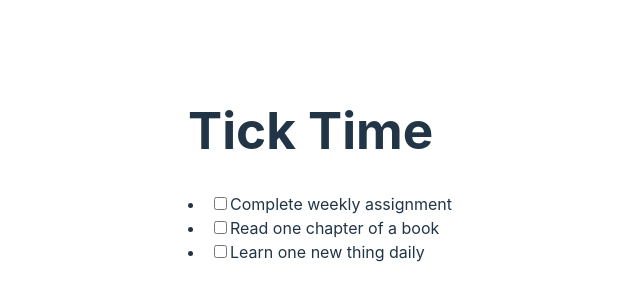
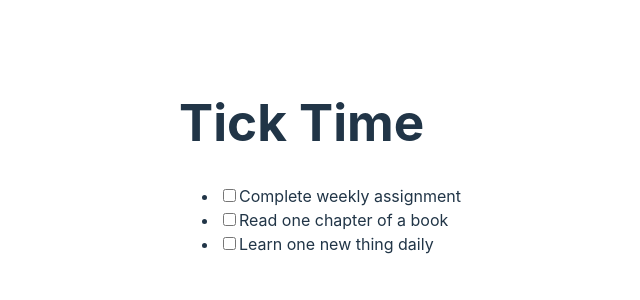
Before and after one commit to rezahedi/ticktime, a React (Vite) app: page / in a window 1280 px wide. Shown: the part 234-534 px from the top of the page, without its empty margins (320-960 px from the left). Built offline with nearby package versions, Linux system fonts and the light colour scheme.

Commit message:
fix: typo issue

```diff
--- a/src/components/Todo/List.jsx
+++ b/src/components/Todo/List.jsx
@@ -4,11 +4,11 @@ import todoList from './dummyData'
 function List() {
 
   return (
-    <up>
+    <ul>
       {todoList.map(item => (
         <Item key={item.id} title={item.title} />
       ))}
-    </up>
+    </ul>
   )
 }
 
```
